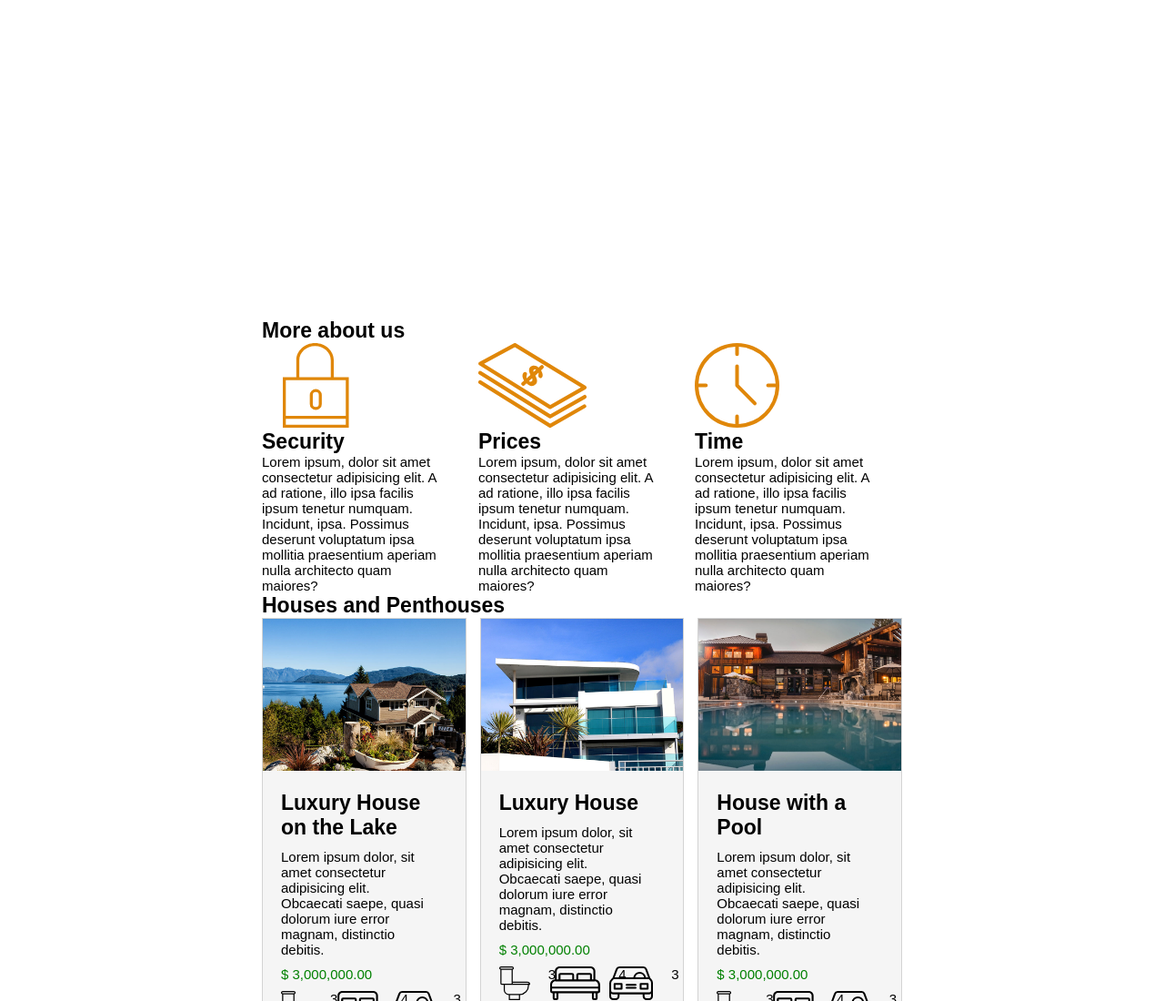
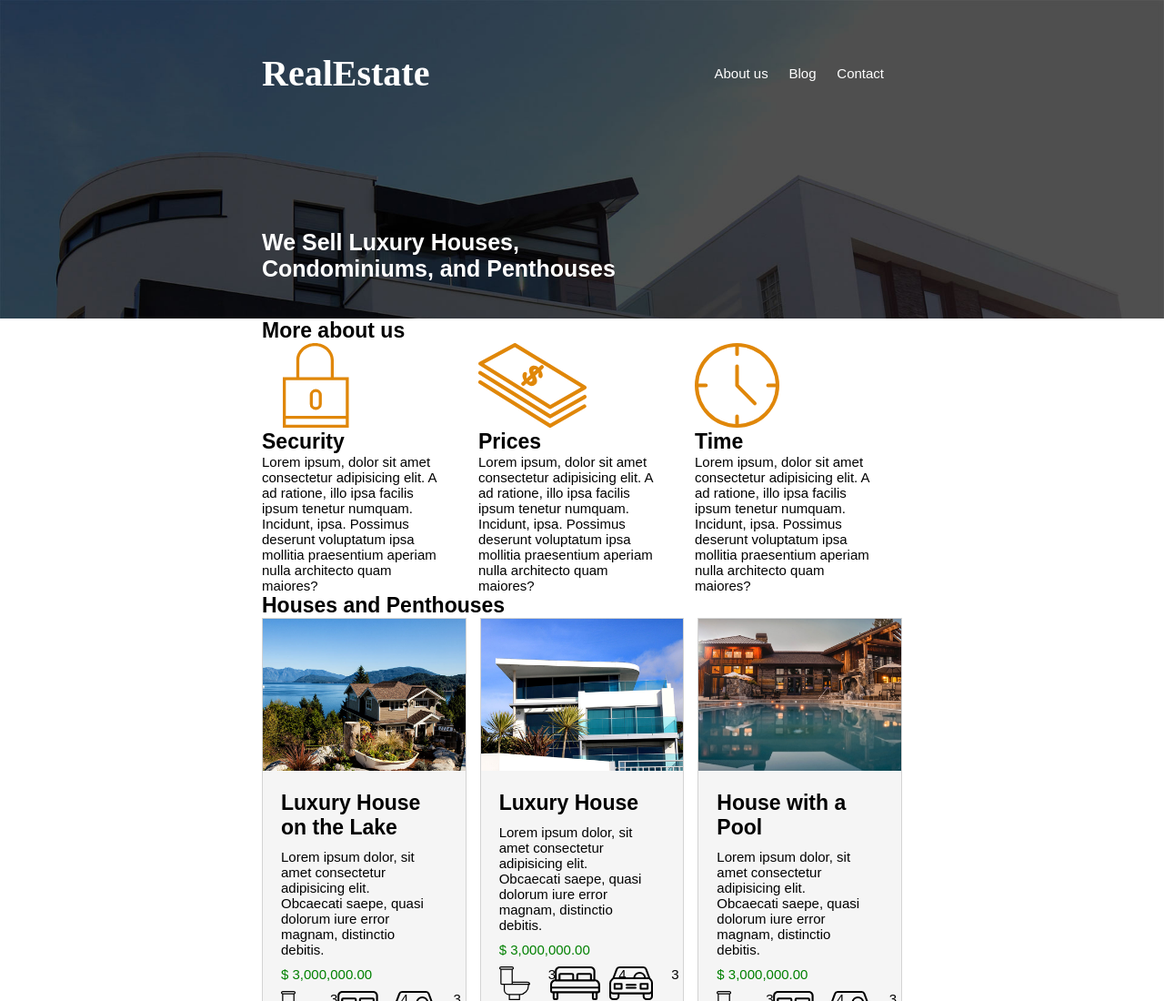
Before and after one commit to CodingNewbie/realEstate, a plain HTML site: page index.html in a window 1280 px wide. Shown: the top 1100 px of the page at 91% size. Drawn offline with Linux system fonts and the light colour scheme; the site is published under a folder, as on GitHub Pages, so addresses that start at the root find nothing.

Commit message:
Changed header image file path from absolute to relative to display properly on Pages.

```diff
--- a/style.css
+++ b/style.css
@@ -67,7 +67,7 @@ h2, h3{
 
 /* header */
 .site-init{
-    background-image: url(/img/header.jpg);
+    background-image: url(img/header.jpg);
     height: 40vh;
     background-size: cover;
     color: white;
```
